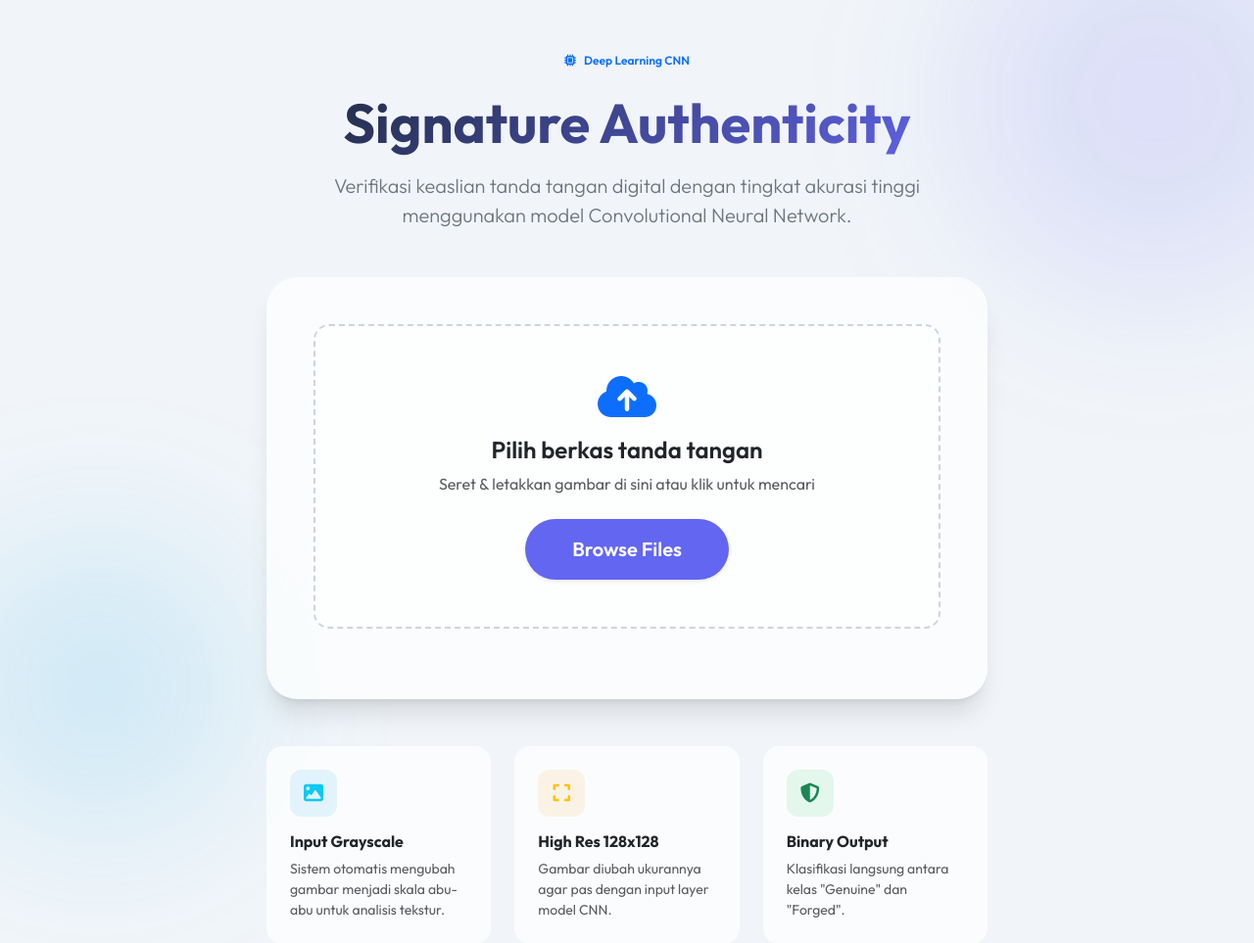
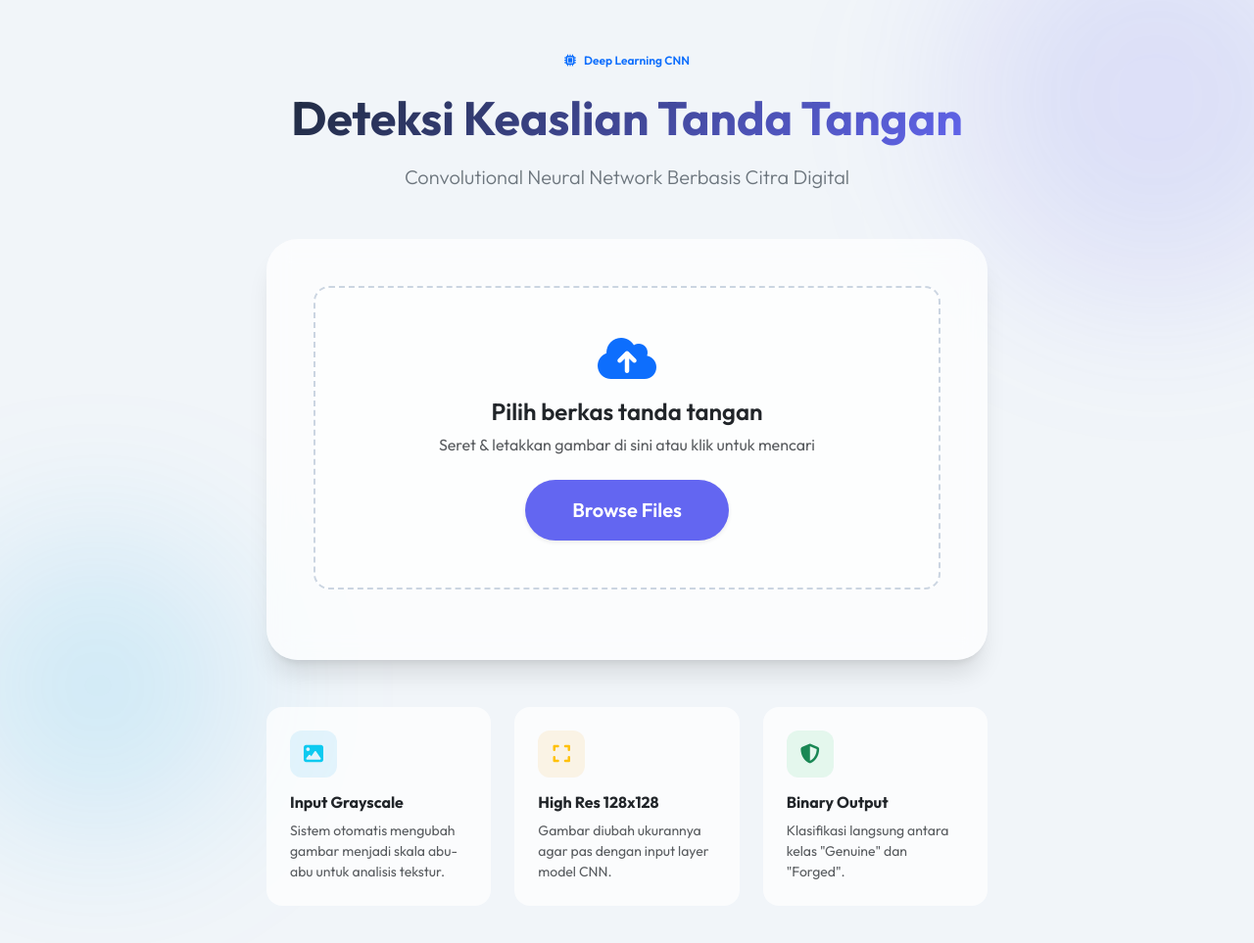
Before and after one commit to mhafidz976/artikel, a Flask app: page / in a window 1280 px wide. Shown: the top 963 px of the page at 98% size. Run offline with Flask 3, Linux system fonts and the light colour scheme.

Commit message:
commit 3

```diff
--- a/templates/index.html
+++ b/templates/index.html
@@ -4,7 +4,7 @@
 <head>
     <meta charset="UTF-8">
     <meta name="viewport" content="width=device-width, initial-scale=1.0">
-    <title>Signature Authenticity Detection | AI Powered</title>
+    <title>Deteksi Keaslian Tanda Tangan | CNN Berbasis Citra Digital</title>
     <!-- Bootstrap CSS -->
     <link href="https://cdn.jsdelivr.net/npm/bootstrap@5.3.0/dist/css/bootstrap.min.css" rel="stylesheet">
     <!-- Google Fonts -->
@@ -26,10 +26,9 @@
                     <div class="badge bg-primary-soft text-primary px-3 py-2 rounded-pill mb-3 fw-600">
                         <i class="fas fa-microchip me-2"></i>Deep Learning CNN
                     </div>
-                    <h1 class="display-4 fw-700 text-gradient mb-3">Signature Authenticity</h1>
-                    <p class="lead text-secondary mx-auto" style="max-width: 600px;">
-                        Verifikasi keaslian tanda tangan digital dengan tingkat akurasi tinggi menggunakan model
-                        Convolutional Neural Network.
+                    <h1 class="display-5 fw-700 text-gradient mb-3">Deteksi Keaslian Tanda Tangan</h1>
+                    <p class="lead text-secondary mx-auto" style="max-width: 700px;">
+                        Convolutional Neural Network Berbasis Citra Digital
                     </p>
                 </header>
 
```
Also changed, not shown: README.md.
